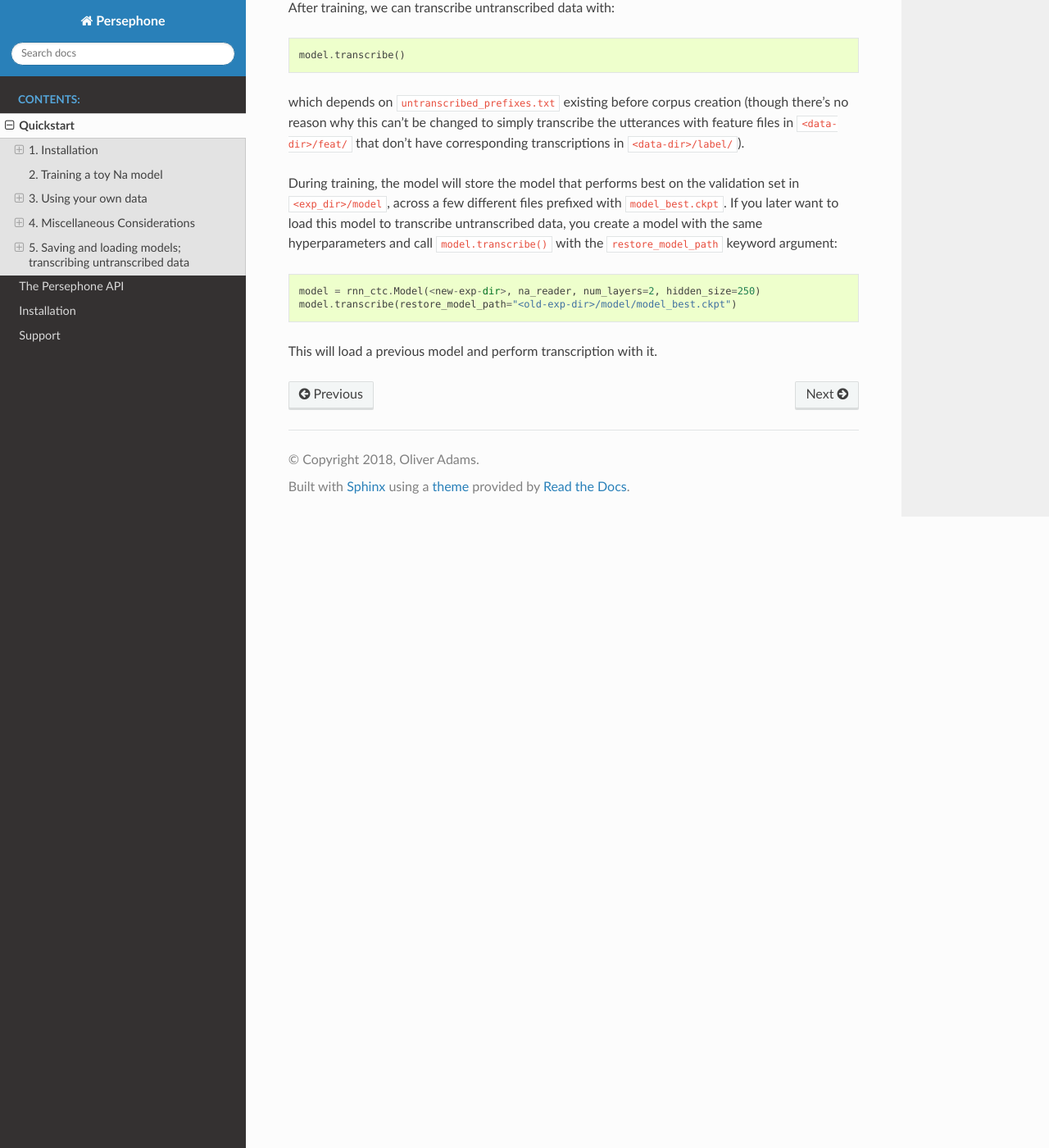
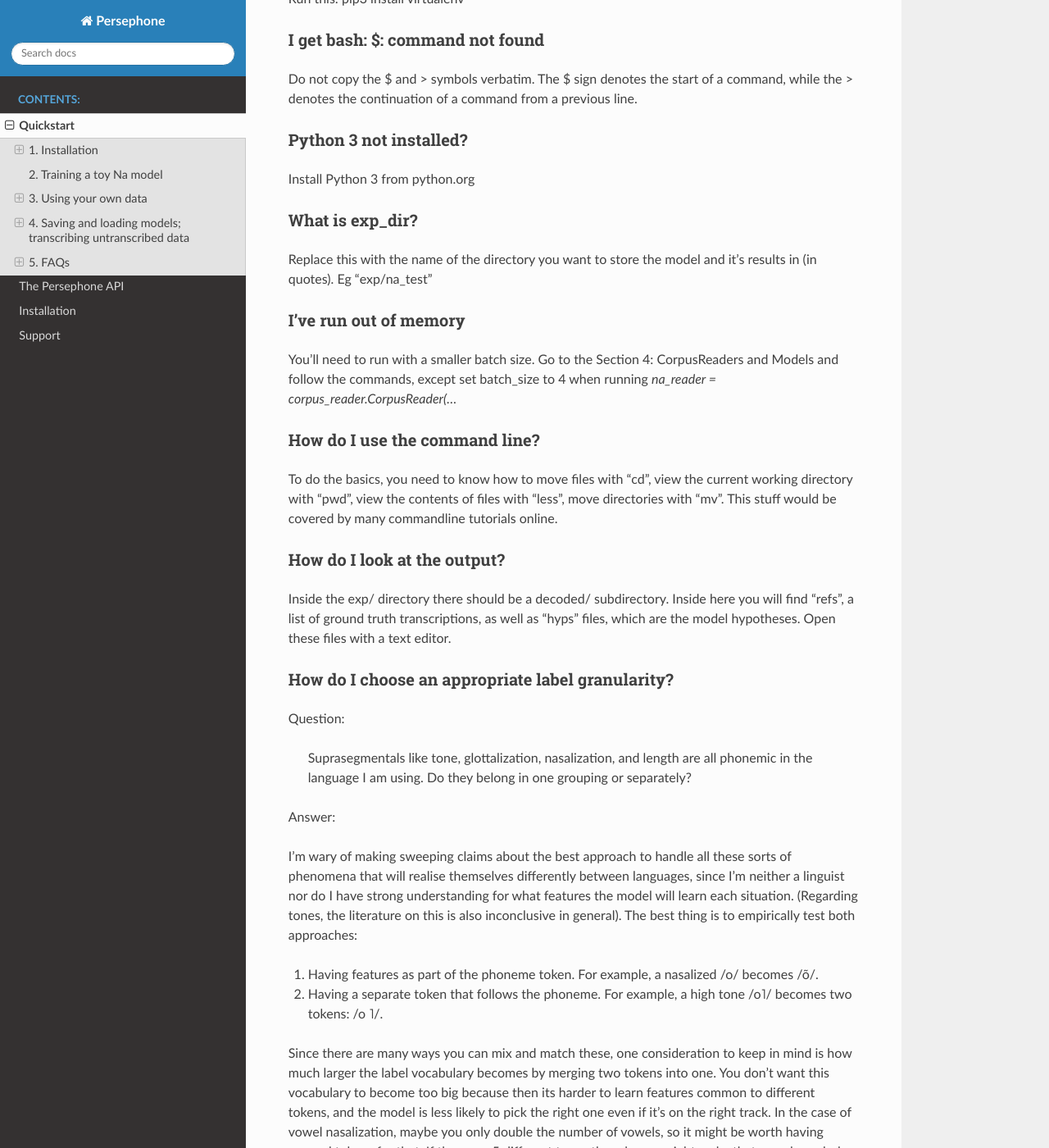
Before and after one commit to persephone-tools/persephone, a Sphinx documentation site: the page built from docs/quickstart.rst, in a window 1280 px wide and 1400 px high, scrolled down 6435 px. Shown: the whole window at 82% size. Built offline with Sphinx 7.4.7 and the Read the Docs theme 2.0.0, drawn with Linux system fonts in a browser that asks for light colours; some of the changed text lies outside the part shown.

Commit message:
Added FAQs to quickstart.

```diff
--- a/docs/quickstart.rst
+++ b/docs/quickstart.rst
@@ -232,45 +232,7 @@ of which utterances are in in each set, modify
 ``<your-corpus>/test_prefixes.txt``. The training set consists of all
 the available utterances in neither of these text files.
 
-4. Miscellaneous Considerations
--------------------------------
-
-On choosing an appropriate label granularity
-^^^^^^^^^^^^^^^^^^^^^^^^^^^^^^^^^^^^^^^^^^^^
-
-Question:
-
-    Suprasegmentals like tone, glottalization, nasalization, and
-    length are all phonemic in the language I am using. Do they belong in
-    one grouping or separately?
-
-Answer:
-
-I'm wary of making sweeping claims about the best approach to
-handle all these sorts of phenomena that will realise themselves
-differently between languages, since I'm neither a linguist nor do I
-have strong understanding for what features the model will learn each
-situation. (Regarding tones, the literature on this is also inconclusive
-in general). The best thing is to empirically test both approaches:
-
-1. Having features as part of the phoneme token. For example, a
-   nasalized /o/ becomes /õ/.
-2. Having a separate token that follows the phoneme. For example, a high
-   tone /o˥/ becomes two tokens: /o ˥/.
-
-Since there are many ways you can mix and match these, one consideration
-to keep in mind is how much larger the label vocabulary becomes by
-merging two tokens into one. You don't want this vocabulary to become
-too big because then its harder to learn features common to different
-tokens, and the model is less likely to pick the right one even if it's
-on the right track. In the case of vowel nasalization, maybe you only
-double the number of vowels, so it might be worth having merged tokens
-for that. If there are 5 different tones though, you might make that
-vowel vocabulary about 5 times bigger by combining them into one token,
-so its less likely to be good (though who knows, it might still yield
-performance improvements).
-
-5. Saving and loading models; transcribing untranscribed data
+4. Saving and loading models; transcribing untranscribed data
 -------------------------------------------------------------
 
 So far, the tutorial described how to load a ``Corpus`` object, and
@@ -352,3 +314,88 @@ hyperparameters and call ``model.transcribe()`` with the
     model.transcribe(restore_model_path="<old-exp-dir>/model/model_best.ckpt")
 
 This will load a previous model and perform transcription with it.
+
+5. FAQs
+-------------------------------
+
+Which installation option should I use for my operating system?
+^^^^^^^^^^^^^^^^^^^
+
+* If using MacOS or Linux, do a local install (Option 2 in the quickstart), though you can also use Docker.
+* If using Windows, use Docker (Option 1 in the quickstart).
+
+No module named virtualenv?
+^^^^^^^^^^
+
+Run this: pip3 install virtualenv
+
+I get **bash: $: command not found**
+^^^^^^^^
+
+Do not copy the $ and > symbols verbatim. The $ sign denotes the start of a
+command, while the > denotes the continuation of a command from a previous
+line.
+
+Python 3 not installed?
+^^^^^^^^
+
+Install Python 3 from python.org
+
+What is exp_dir?
+^^^^^^^
+
+Replace this with the name of the directory you want to store the model and it's results in (in quotes). Eg "exp/na_test"
+
+I've run out of memory
+^^^^^^^
+
+You'll need to run with a smaller batch size. Go to the Section 4:
+CorpusReaders and Models and follow the commands, except set batch_size to 4
+when running `na_reader = corpus_reader.CorpusReader(...`
+
+How do I use the command line?
+^^^^^^^^
+
+To do the basics, you need to know how to move files with "cd", view the current working directory with "pwd", view the contents of files with "less", move directories with "mv". This stuff would be covered by many commandline tutorials online.
+
+How do I look at the output?
+^^^^^^
+
+Inside the exp/ directory there should be a decoded/ subdirectory. Inside here
+you will find "refs", a list of ground truth transcriptions, as well as "hyps"
+files, which are the model hypotheses. Open these files with a text editor.
+
+How do I choose an appropriate label granularity?
+^^^^^^^^^^^^^^^^^^^^^^^^^^^^^^^^^^^^^^^^^^^^
+
+Question:
+
+    Suprasegmentals like tone, glottalization, nasalization, and
+    length are all phonemic in the language I am using. Do they belong in
+    one grouping or separately?
+
+Answer:
+
+I'm wary of making sweeping claims about the best approach to
+handle all these sorts of phenomena that will realise themselves
+differently between languages, since I'm neither a linguist nor do I
+have strong understanding for what features the model will learn each
+situation. (Regarding tones, the literature on this is also inconclusive
+in general). The best thing is to empirically test both approaches:
+
+1. Having features as part of the phoneme token. For example, a
+   nasalized /o/ becomes /õ/.
+2. Having a separate token that follows the phoneme. For example, a high
+   tone /o˥/ becomes two tokens: /o ˥/.
+
+Since there are many ways you can mix and match these, one consideration
+to keep in mind is how much larger the label vocabulary becomes by
+merging two tokens into one. You don't want this vocabulary to become
+too big because then its harder to learn features common to different
+tokens, and the model is less likely to pick the right one even if it's
+on the right track. In the case of vowel nasalization, maybe you only
+double the number of vowels, so it might be worth having merged tokens
+for that. If there are 5 different tones though, you might make that
+vowel vocabulary about 5 times bigger by combining them into one token,
+so its less likely to be good (though who knows, it might still yield
+performance improvements).
```
